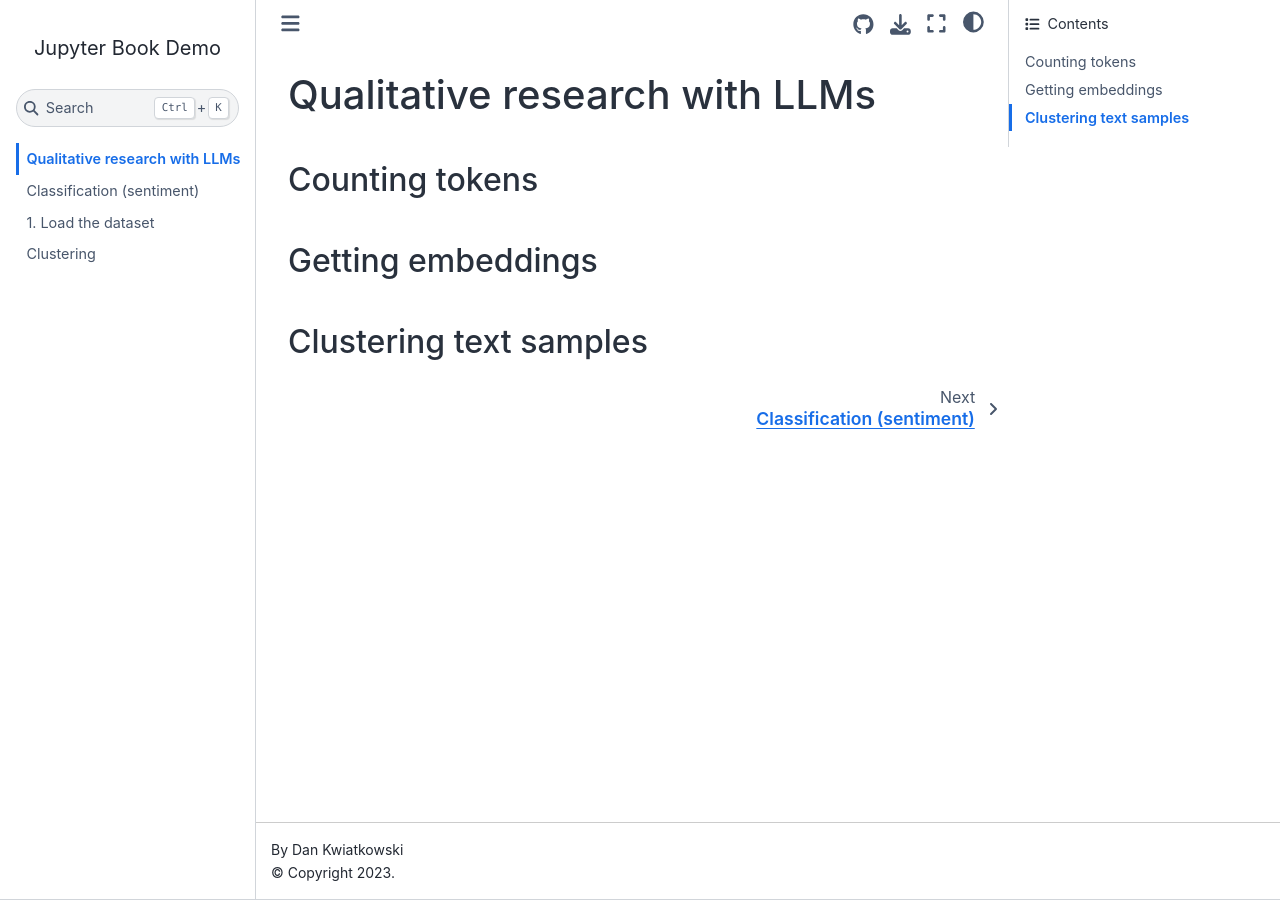
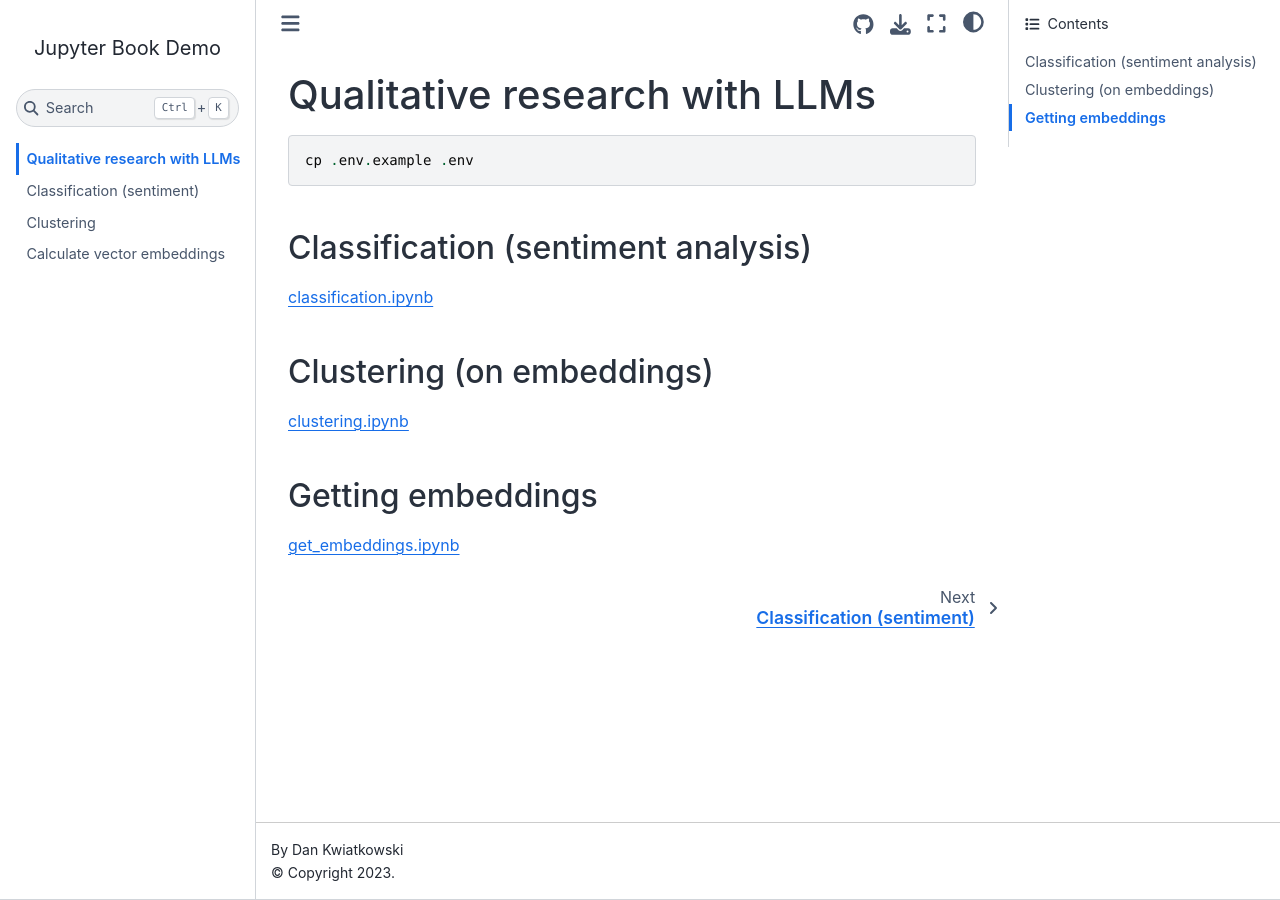
Before and after one commit to dan-kwiat/bit-qual-research, a Jupyter Book: the page built from README.md, in a window 1280 px wide. Built offline with Jupyter Book 1.0.4 settings and Sphinx 7.4.7 and the Sphinx Book theme 1.1.4, drawn with Linux system fonts in a browser that asks for light colours.

Commit message:
docs(): update readme

````diff
--- a/README.md
+++ b/README.md
@@ -1,7 +1,19 @@
 # Qualitative research with LLMs
 
-## Counting tokens
+```
+cp .env.example .env
+```
+
+<!-- ## Counting tokens -->
+
+## Classification (sentiment analysis)
+
+[classification.ipynb](classification.ipynb)
+
+## Clustering (on embeddings)
+
+[clustering.ipynb](clustering.ipynb)
 
 ## Getting embeddings
 
-## Clustering text samples
+[get_embeddings.ipynb](get_embeddings.ipynb)
--- a/_toc.yml
+++ b/_toc.yml
@@ -7,5 +7,5 @@ root: README
 # Part I
 chapters:
   - file: classification.ipynb
+  - file: clustering.ipynb
   - file: get_embeddings.ipynb
-  - file: clustering.ipynb
````
Also changed, not shown: classification.ipynb, get_embeddings.ipynb.
